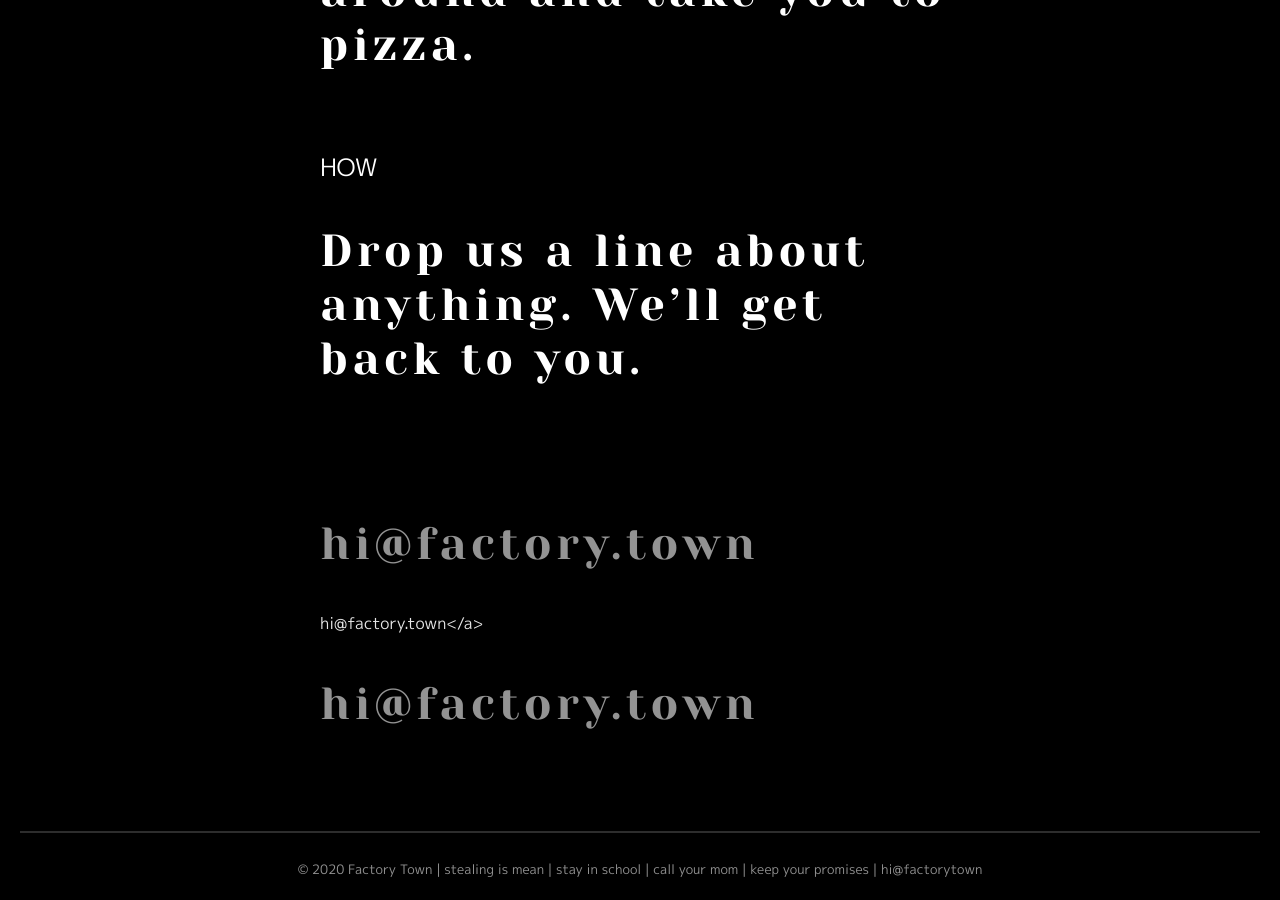
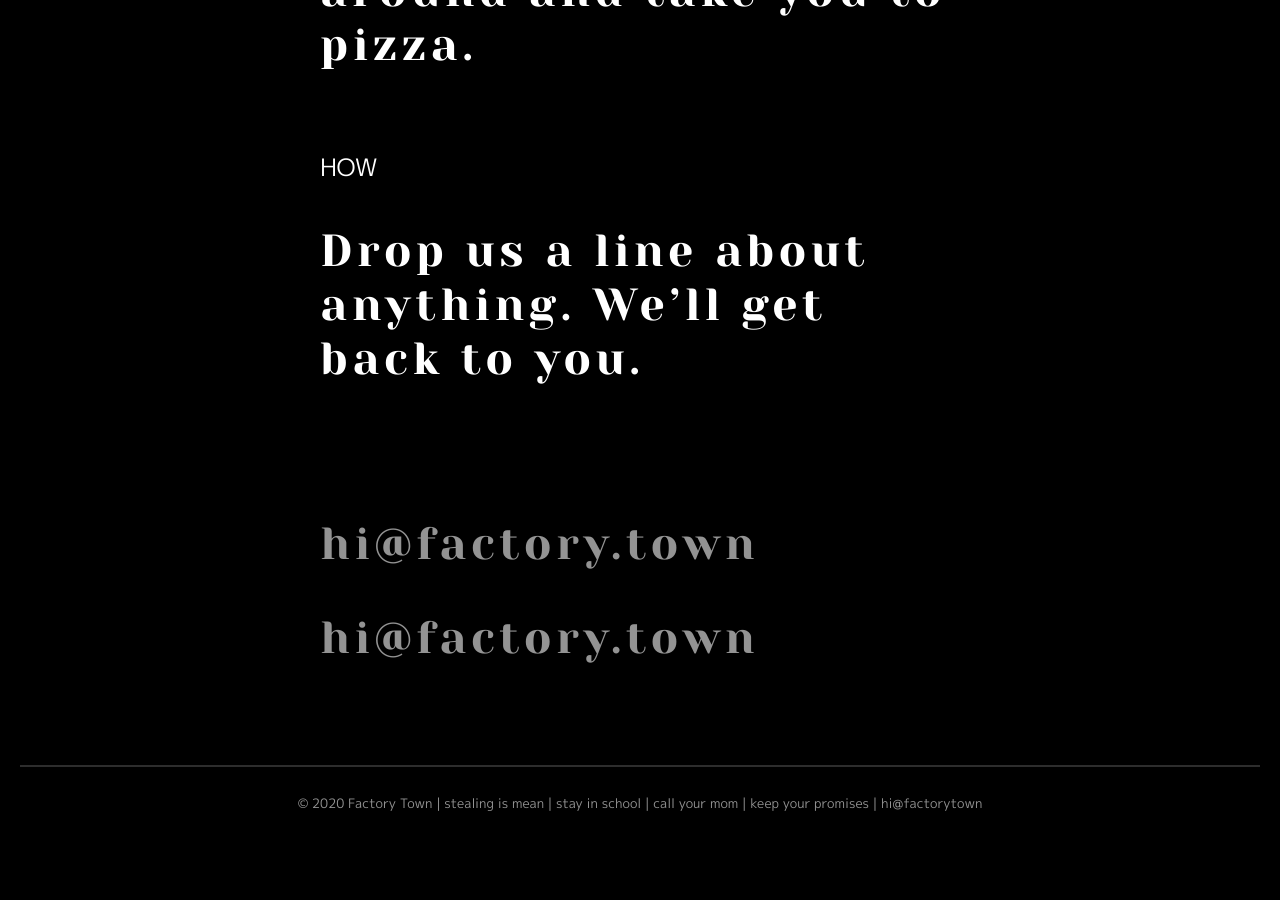
Before and after one commit to factorytown/factorytown.github.io, a Jekyll site: the page built from _pages/about.md, in a window 1280 px wide and 900 px high, scrolled down 2213 px. Built offline with Jekyll 4.4.1, drawn with Linux system fonts in a browser that asks for light colours; nearby versions of some CDN libraries; after the commit the page ends 3047 px from its top, so only the background shows below that.

Commit message:
Updated About

```diff
--- a/_pages/about.md
+++ b/_pages/about.md
@@ -31,7 +31,6 @@ title: ABOUT
 <BR>
 <BR>
 ## <a href="mailto:hi@factory.town" target="new">hi@factory.town</a>
-## <a href = "mailto:hi@factory.town?subject = Feedback&body = Message">
-hi@factory.town</a>
+
 
 ## <a href="mailto:hi@factory.town" target="_blank" rel="noopener noreferrer">hi@factory.town</a>
```
